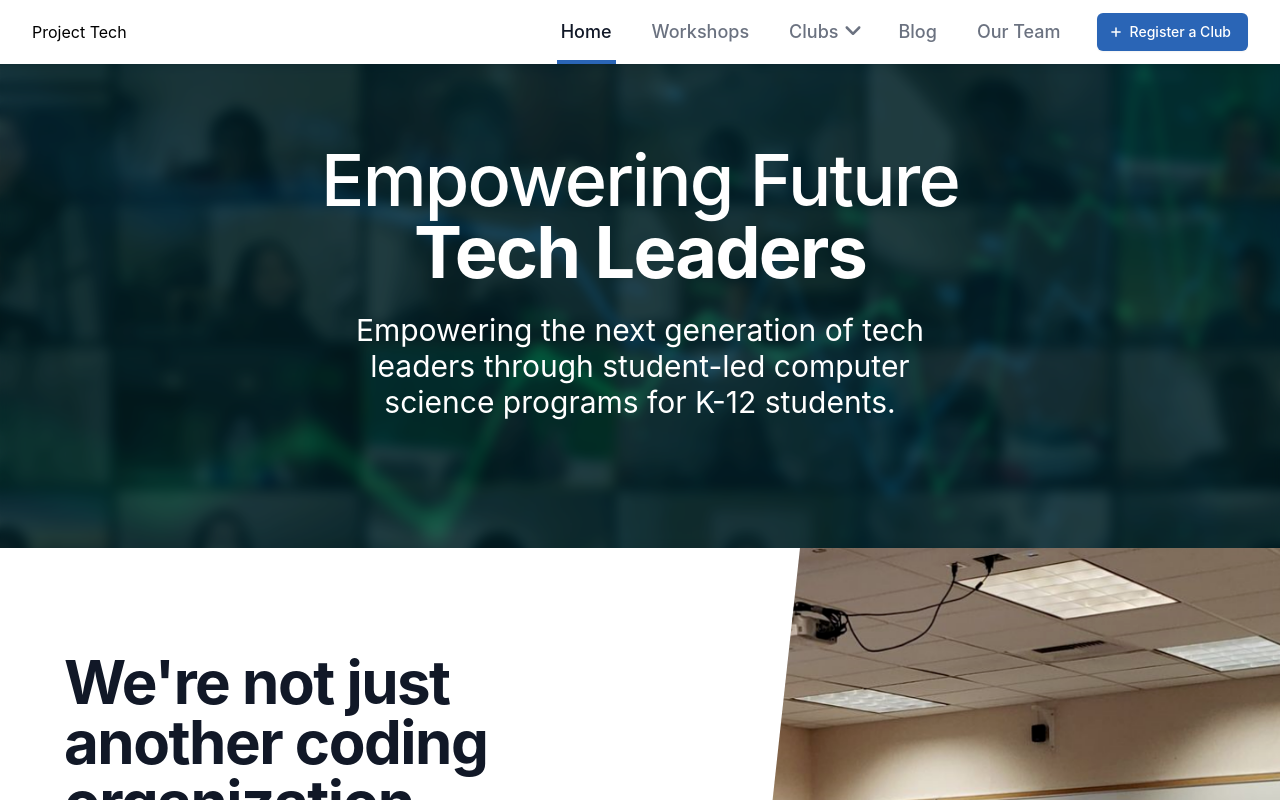
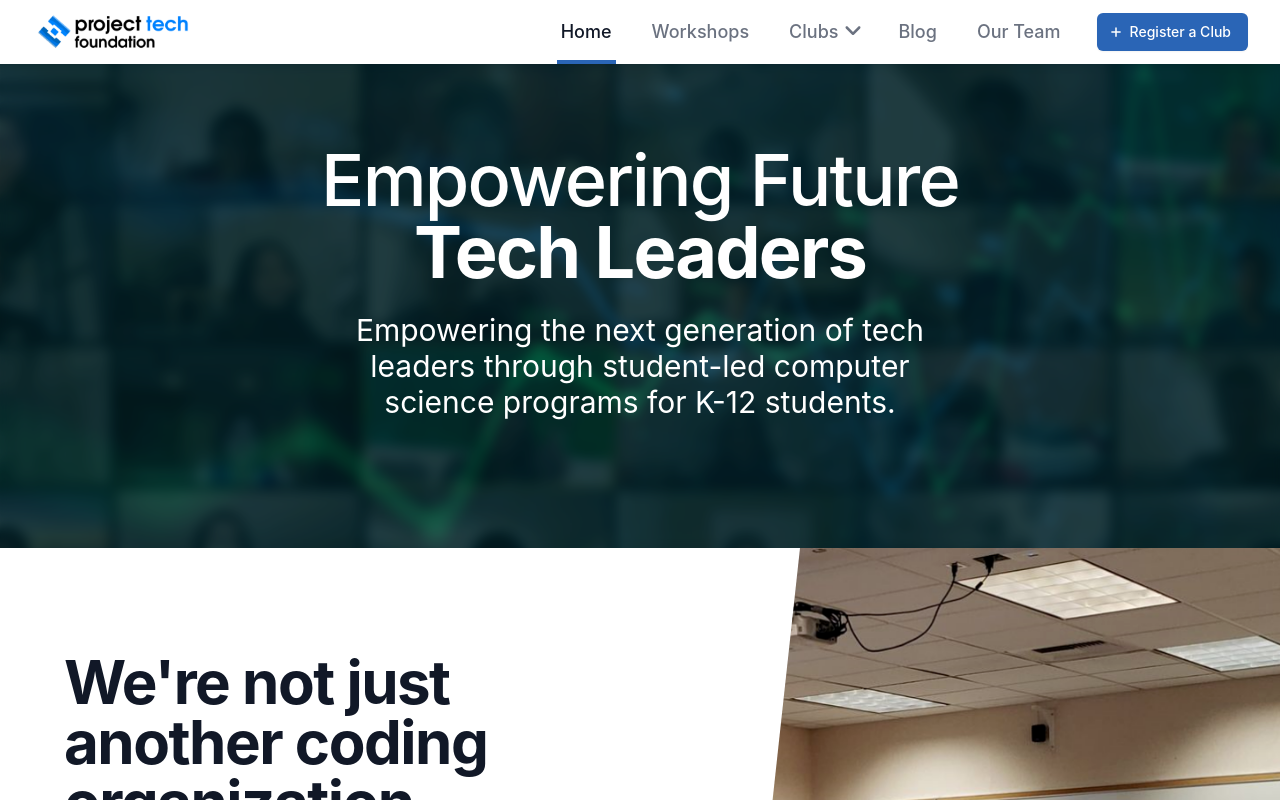
Before and after one commit to ishaantek/project-tech, a Next.js app: page / in a window 1280 px wide. Shown: the top 800 px of the page. Built offline with nearby package versions, Linux system fonts and the light colour scheme.

Commit message:
Added logo

```diff
--- a/components/global/Header/Navbar.tsx
+++ b/components/global/Header/Navbar.tsx
@@ -35,10 +35,7 @@ export default function Navbar() {
         <div className="flex justify-between h-16">
           <Link href="/">
             <a className="flex-shrink-0 flex items-center">
-              <p>Project Tech</p>
-              {/* <img
-                className="block h-9 w-auto"
-              /> */}
+              <img className="block h-9 w-auto" src="././img/logos/main/banner.png" />
             </a>
           </Link>
           <div className="flex">
```
Also changed, not shown: public/img/logos/main/banner.png (added), 1 other file (tests, documents, lock files or other folders).
